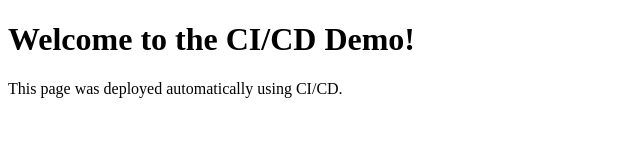
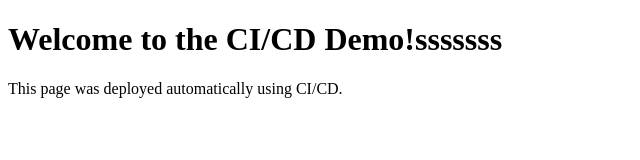
Before and after one commit to TonYacapin/CICD-DEMO, a website: page public/index.html in a window 1280 px wide. Shown: the whole page, without its empty margins (0-640 px from the left). Drawn offline with Linux system fonts and the light colour scheme.

Commit message:
Testing the CI/CD workflow

```diff
--- a/public/index.html
+++ b/public/index.html
@@ -6,7 +6,8 @@
   <title>CI/CD Demo</title>
 </head>
 <body>
-  <h1>Welcome to the CI/CD Demo!</h1>
+  <h1>Welcome to the CI/CD Demo!sssssss
+  </h1>
   <p>This page was deployed automatically using CI/CD.</p>
 </body>
 </html>
```
